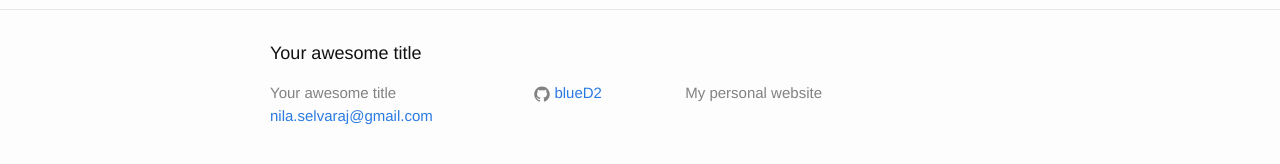
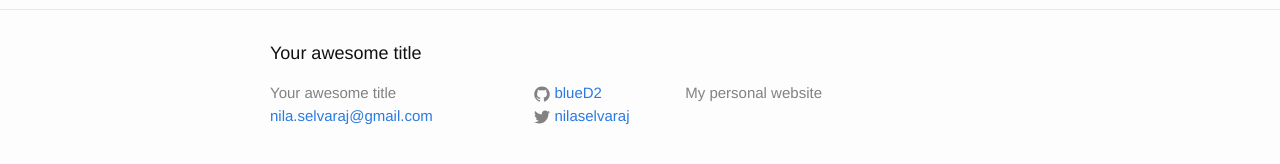
Before and after one commit to blueD2/blueD2.github.io, a Jekyll site: the page built from about.md, in a window 1280 px wide. Shown: the part 341-505 px from the top of the page. Built offline with Jekyll 4.4.1, drawn with Linux system fonts in a browser that asks for light colours.

Commit message:
Update _config.yml

```diff
--- a/_config.yml
+++ b/_config.yml
@@ -13,6 +13,7 @@ description: > # this means to ignore newlines until "baseurl:"
 baseurl: "" # the subpath of your site, e.g. /blog
 url: "http://yourdomain.com" # the base hostname & protocol for your site
 github_username:  blueD2
+twitter_username: nilaselvaraj
 
 # Build settings
 markdown: kramdown
```
